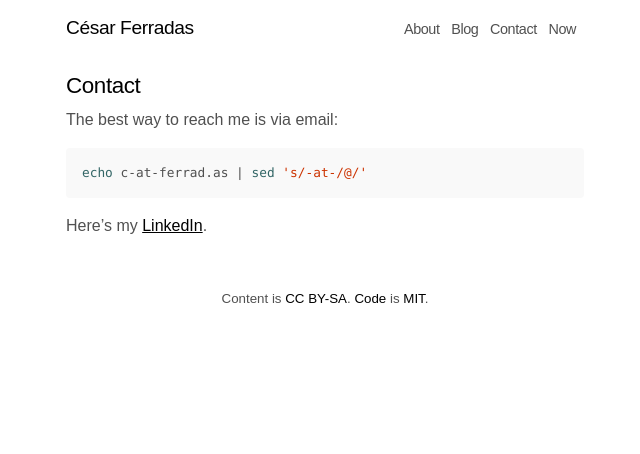
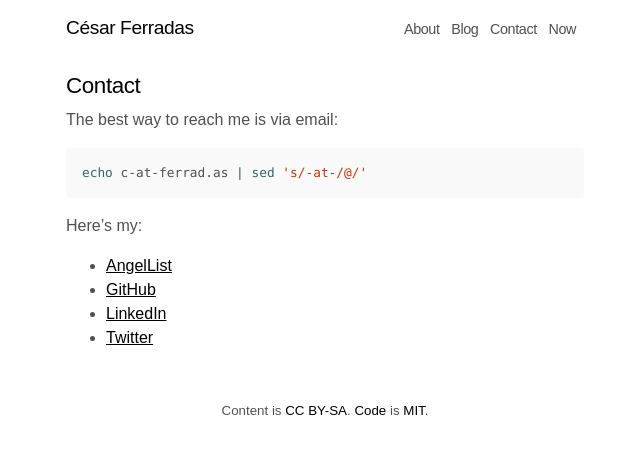
Before and after one commit to cesarferradas/ferrad.as, a Jekyll site: the page built from contact.md, in a window 1280 px wide. Shown: the top 454 px of the page, without its empty margins (315-955 px from the left). Built offline with Jekyll 4.4.1, drawn with Linux system fonts in a browser that asks for light colours.

Commit message:
add social

````diff
--- a/_config.yml
+++ b/_config.yml
@@ -11,7 +11,10 @@ permalink:      /:slug
 author:
   name:         César
   website:      https://ferrad.as
+  angel:        https://angel.co/cesarferradas
+  github:       https://github.com/cesarferradas
   linkedin:     https://www.linkedin.com/in/cesarferradas
+  twitter:      https://twitter.com/cesardotsh
 
 # Gems
 plugins:
--- a/contact.md
+++ b/contact.md
@@ -9,4 +9,9 @@ The best way to reach me is via email:
 echo c-at-ferrad.as | sed 's/-at-/@/'
 ```
 
-Here's my [LinkedIn]({{ site.author.linkedin }}).
+Here's my:
+
+- [AngelList]({{ site.author.angel }})
+- [GitHub]({{ site.author.github }})
+- [LinkedIn]({{ site.author.linkedin }})
+- [Twitter]({{ site.author.twitter }})
````
